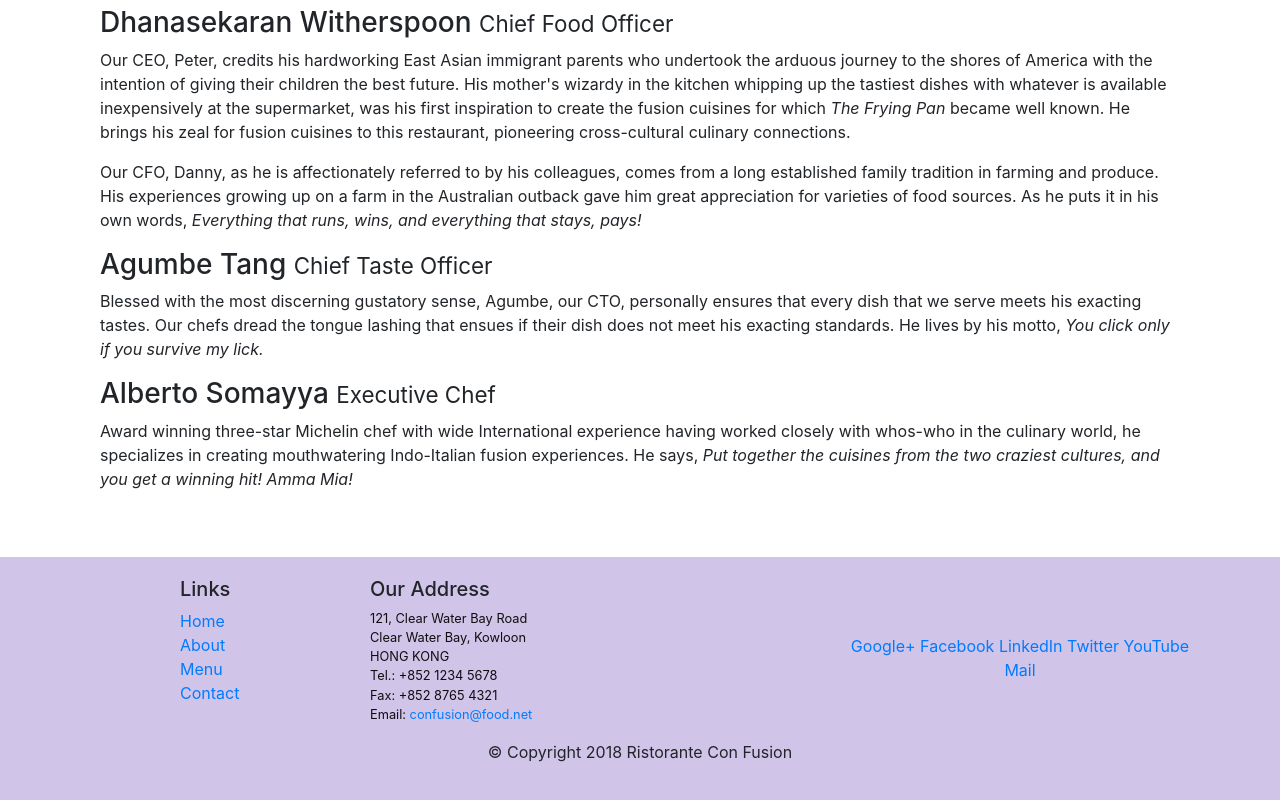
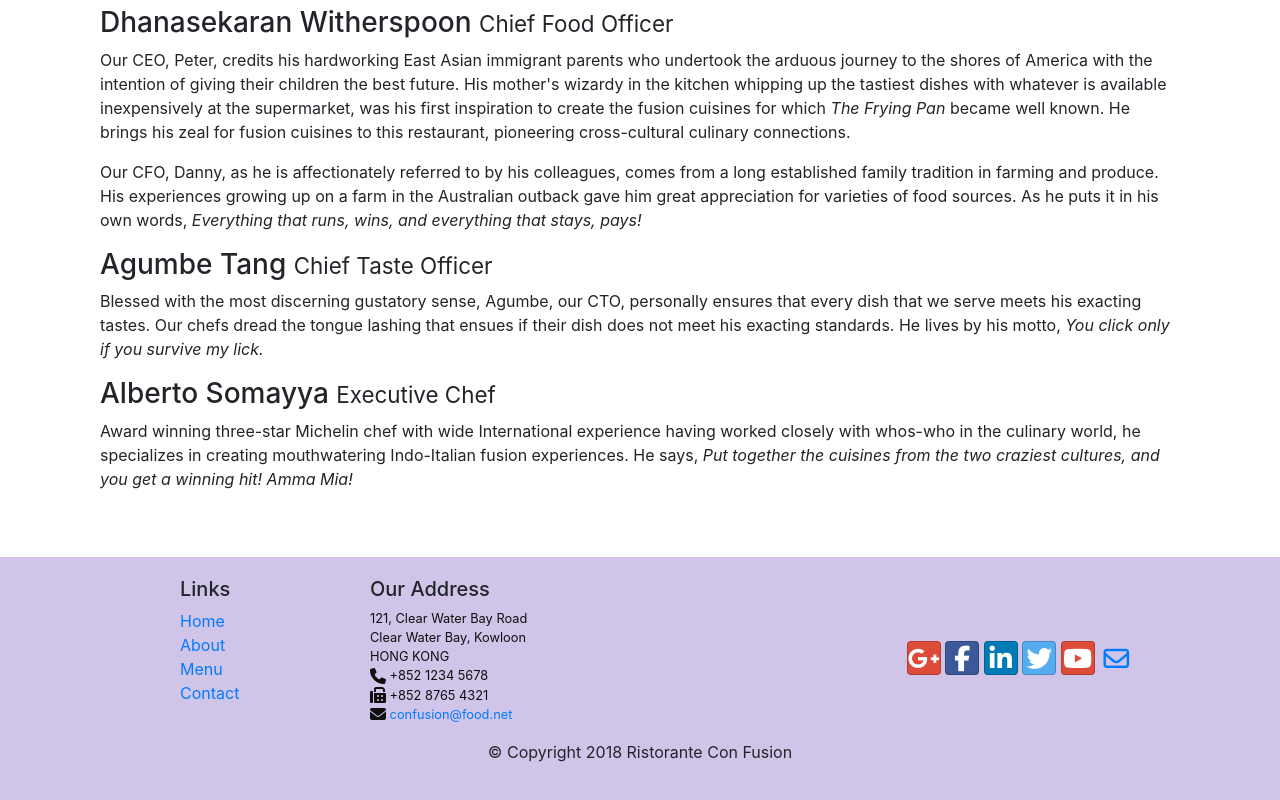
Before and after one commit to fragux/confusion, a website: page aboutus.html in a window 1280 px wide. Shown: the part 1023-1823 px from the top of the page. Drawn offline with nearby package versions, Linux system fonts and the light colour scheme.

Commit message:
Bootstrap - Font Icons

```diff
--- a/aboutus.html
+++ b/aboutus.html
@@ -10,6 +10,8 @@
 
     <!-- Bootstrap CSS -->
     <link rel="stylesheet" href="node_modules/bootstrap/dist/css/bootstrap.min.css">
+    <link rel="stylesheet" href="node_modules/font-awesome/css/font-awesome.min.css">
+     <link rel="stylesheet" href="node_modules/bootstrap-social/bootstrap-social.css">
     <link rel="stylesheet" href="css/styles.css">
     <title>Ristorante Con Fusion: About Us</title>
 </head>
@@ -23,10 +25,10 @@
         <a class="navbar-brand mr-auto" href="./index.html">Ristorante confusion</a>
         <div class="collapse navbar-collapse" id="Navbar">
             <ul class="navbar-nav mr-auto">
-                <li class="nav-item"><a class="nav-link" href="./index.html">Home</a></li>
-                <li class="nav-item active"><a class="nav-link" href="#">About</a></li>
-                <li class="nav-item"><a class="nav-link" href="#">Menu</a></li>
-                <li class="nav-item"><a class="nav-link" href="#">Contact</a></li>
+                <li class="nav-item"><a class="nav-link" href="./index.html"><span class="fa fa-home"></span> Home</a></li>
+                <li class="nav-item active"><a class="nav-link" href="#"><span class="fa fa-info"></span> About</a></li>
+                <li class="nav-item"><a class="nav-link" href="#"><span class="fa fa-list fa-lg"></span> Menu</a></li>
+                <li class="nav-item"><a class="nav-link" href="#"><span class="fa fa-address-card fa-lg"></span> Contact</a></li>
             </ul>
         </div>
     </div>
@@ -102,19 +104,19 @@
 		              121, Clear Water Bay Road<br>
 		              Clear Water Bay, Kowloon<br>
 		              HONG KONG<br>
-		              Tel.: +852 1234 5678<br>
-		              Fax: +852 8765 4321<br>
-		              Email: <a href="mailto:confusion@food.net">confusion@food.net</a>
+		              <i class="fa fa-phone fa-lg"></i> +852 1234 5678<br>
+                      <i class="fa fa-fax fa-lg"></i> +852 8765 4321<br>
+                      <i class="fa fa-envelope fa-lg"></i> <a href="mailto:confusion@food.net">confusion@food.net</a>
 		           </address>
                 </div>
                 <div class="col-12 col-sm-4 align-self-center">
                     <div class="text-center">
-                        <a href="http://google.com/+">Google+</a>
-                        <a href="http://www.facebook.com/profile.php?id=">Facebook</a>
-                        <a href="http://www.linkedin.com/in/">LinkedIn</a>
-                        <a href="http://twitter.com/">Twitter</a>
-                        <a href="http://youtube.com/">YouTube</a>
-                        <a href="mailto:">Mail</a>
+                        <a class="btn btn-social-icon btn-google" href="http://google.com/+"><i class="fa fa-google-plus fa-lg"></i></a>
+                        <a class="btn btn-social-icon btn-facebook" href="http://www.facebook.com/profile.php?id="><i class="fa fa-facebook fa-lg"></i></a>
+                        <a class="btn btn-social-icon btn-linkedin" href="http://www.linkedin.com/in/"><i class="fa fa-linkedin fa-lg"></i></a>
+                        <a class="btn btn-social-icon btn-twitter" href="http://twitter.com/"><i class="fa fa-twitter fa-lg"></i></a>
+                        <a class="btn btn-social-icon btn-google" href="http://youtube.com/"><i class="fa fa-youtube fa-lg"></i></a>
+                        <a class="btn btn-social-icon" href="mailto:"><i class="fa fa-envelope-o fa-lg"></i></a>
                     </div>
                 </div>
            </div>
--- a/package.json
+++ b/package.json
@@ -21,7 +21,9 @@
     "lite-server": "^2.6.1"
   },
   "dependencies": {
-    "bootstrap": "^4.0.0"
+    "bootstrap": "^4.0.0",
+    "bootstrap-social": "^5.1.1",
+    "fontawesome": "^4.7.0"
   },
   "description": ""
 }
```
Also changed, not shown: index.html (+15 -13 lines), 1 other file.
